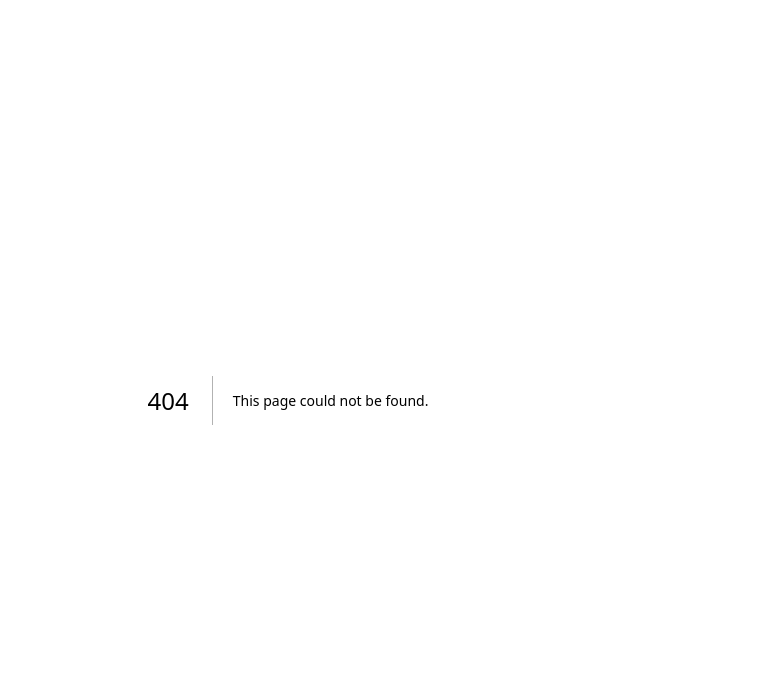
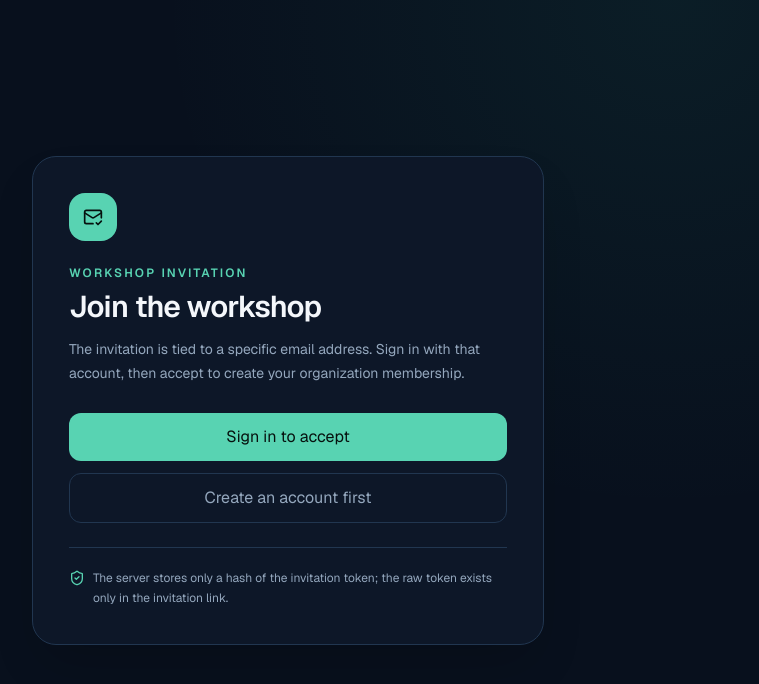
Before and after one commit to vishaalzala/ai-repair-estimator, a Next.js app: page /auth/invite/1 in a window 1280 px wide. Before the commit this address had no page. Shown: the top 684 px of the page, without its empty margins (352-1111 px from the left). Built offline with nearby package versions, Linux system fonts and the light colour scheme; no server answers.

Commit message:
feat: add workshop invitation acceptance page

```diff
--- /dev/null
+++ b/app/auth/invite/[token]/page.tsx
@@ -0,0 +1,31 @@
+import Link from "next/link";
+import { MailCheck, ShieldCheck } from "lucide-react";
+import { createClient } from "@/lib/supabase/server";
+import { acceptInvitation } from "./actions";
+
+export default async function InvitationPage({
+  params,
+  searchParams,
+}: {
+  params: Promise<{ token: string }>;
+  searchParams: Promise<{ error?: string }>;
+}) {
+  const [{ token }, query] = await Promise.all([params, searchParams]);
+  const supabase = await createClient();
+  const { data: auth } = await supabase.auth.getUser();
+  const acceptAction = acceptInvitation.bind(null, token);
+
+  return (
+    <main className="grid min-h-screen place-items-center px-5 py-10">
+      <div className="w-full max-w-lg rounded-3xl border border-[var(--border)] bg-[var(--surface)] p-7 shadow-2xl shadow-black/20 sm:p-9">
+        <span className="grid size-12 place-items-center rounded-2xl bg-[var(--brand)] text-[#06110e]"><MailCheck className="size-5" /></span>
+        <p className="mt-6 text-xs font-semibold uppercase tracking-[0.18em] text-[var(--brand)]">Workshop invitation</p>
+        <h1 className="mt-2 text-3xl font-semibold tracking-tight">Join the workshop</h1>
+        <p className="mt-3 text-sm leading-6 text-[var(--muted)]">The invitation is tied to a specific email address. Sign in with that account, then accept to create your organization membership.</p>
+        {query.error ? <div className="mt-5 rounded-xl border border-red-400/30 bg-red-400/10 px-4 py-3 text-sm text-red-200">{query.error}</div> : null}
+        {auth.user ? <form action={acceptAction} className="mt-7"><div className="mb-4 rounded-xl border border-[var(--border)] bg-[#091322] p-4 text-sm"><span className="text-[var(--muted)]">Signed in as</span><strong className="ml-2">{auth.user.email}</strong></div><button className="w-full rounded-xl bg-[var(--brand)] px-4 py-3 text-sm font-semibold text-[#06110e]">Accept workshop invitation</button></form> : <div className="mt-7 grid gap-3"><Link href={`/auth/invite/${encodeURIComponent(token)}/login`} className="rounded-xl bg-[var(--brand)] px-4 py-3 text-center text-sm font-semibold text-[#06110e]">Sign in to accept</Link><Link href="/signup" className="rounded-xl border border-[var(--border)] px-4 py-3 text-center text-sm font-semibold text-[var(--muted)] hover:bg-[var(--surface-2)] hover:text-white">Create an account first</Link></div>}
+        <div className="mt-6 flex items-start gap-2 border-t border-[var(--border)] pt-5 text-xs leading-5 text-[var(--muted)]"><ShieldCheck className="mt-0.5 size-4 shrink-0 text-[var(--brand)]" /> The server stores only a hash of the invitation token; the raw token exists only in the invitation link.</div>
+      </div>
+    </main>
+  );
+}
```
